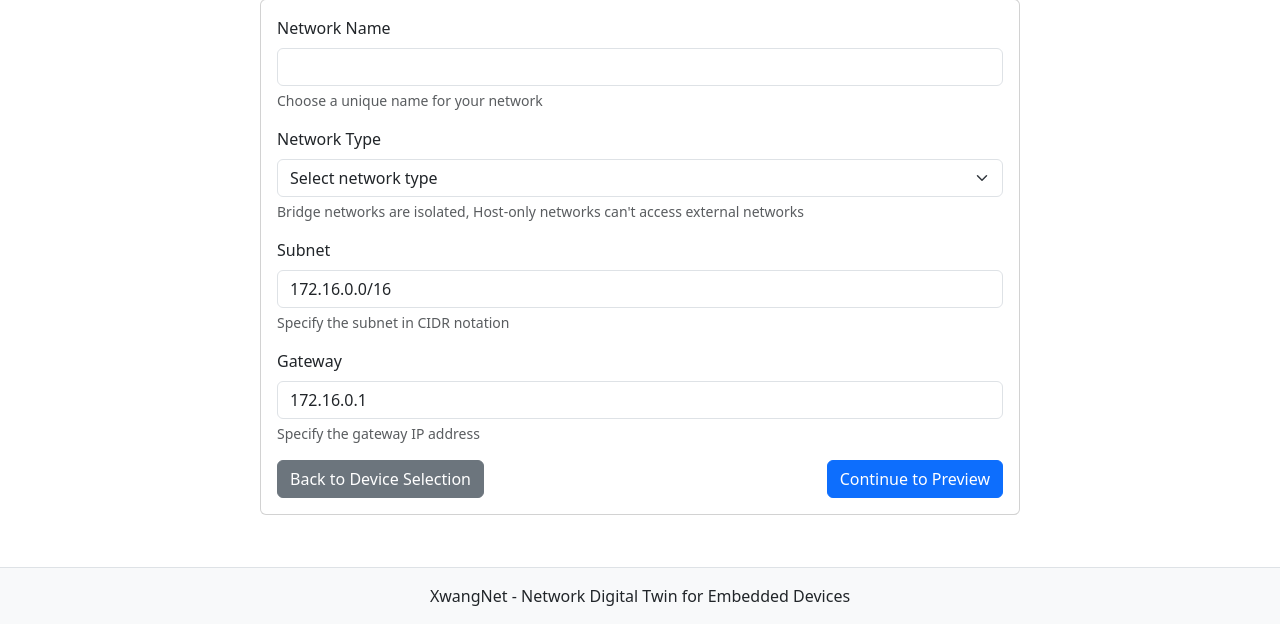
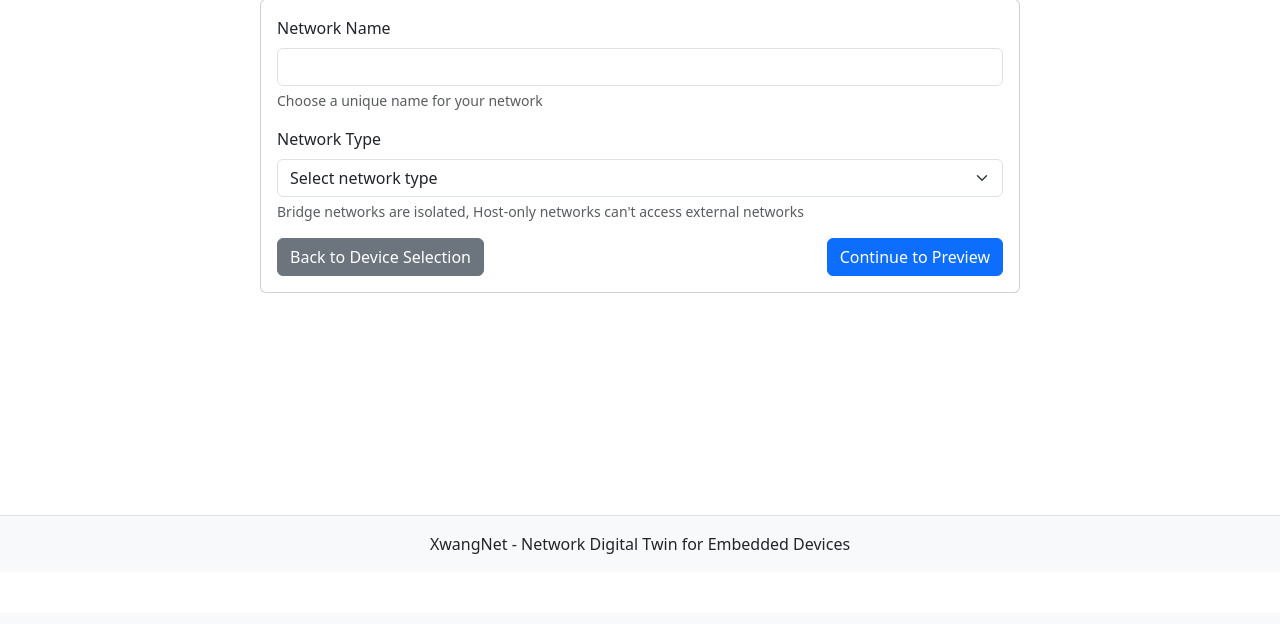
Before and after one commit to LightningGod7/XwangNet, a Django app: page /network/configure/ in a window 1280 px wide. Shown: the part 187-811 px from the top of the page. After the commit the page ends 741 px from the top, so only its background shows below. Run offline with Django 5.2, Linux system fonts and the light colour scheme.

Commit message:
FIX : Remove Subnet when creating network #25

```diff
--- a/xwangnet/forms.py
+++ b/xwangnet/forms.py
@@ -14,7 +14,7 @@
 class NetworkConfigurationForm(forms.ModelForm):
     class Meta:
         model = NetworkConfiguration
-        fields = ['name', 'network_type', 'subnet', 'gateway']
+        fields = ['name', 'network_type']
 
 class DeviceInstanceForm(forms.ModelForm):
     class Meta:
--- a/xwangnet/templates/network_config.html
+++ b/xwangnet/templates/network_config.html
@@ -45,7 +45,7 @@
                     <div class="form-text">Bridge networks are isolated, Host-only networks can't access external networks</div>
                 </div>
 
-                <div class="mb-3">
+                <!-- <div class="mb-3">
                     <label for="id_subnet" class="form-label">Subnet</label>
                     <input type="text"
                            class="form-control {% if form.subnet.errors %}is-invalid{% endif %}"
@@ -77,7 +77,7 @@
                         </div>
                     {% endif %}
                     <div class="form-text">Specify the gateway IP address</div>
-                </div>
+                </div> -->
 
                 <div class="d-flex justify-content-between">
                     <a href="{% url 'device_selection' %}" class="btn btn-secondary">Back to Device Selection</a>
@@ -109,22 +109,22 @@
         })
 
         // Auto-populate gateway based on subnet
-        const subnetInput = document.getElementById('id_subnet')
-        const gatewayInput = document.getElementById('id_gateway')
+        // const subnetInput = document.getElementById('id_subnet')
+        // const gatewayInput = document.getElementById('id_gateway')
 
-        subnetInput.addEventListener('change', function() {
-            try {
-                const subnet = this.value
-                if (subnet.includes('/')) {
-                    const baseIP = subnet.split('/')[0]
-                    const parts = baseIP.split('.')
-                    parts[3] = '1'
-                    gatewayInput.value = parts.join('.')
-                }
-            } catch (e) {
-                console.error('Error auto-populating gateway:', e)
-            }
-        })
+        // subnetInput.addEventListener('change', function() {
+        //     try {
+        //         const subnet = this.value
+        //         if (subnet.includes('/')) {
+        //             const baseIP = subnet.split('/')[0]
+        //             const parts = baseIP.split('.')
+        //             parts[3] = '1'
+        //             gatewayInput.value = parts.join('.')
+        //         }
+        //     } catch (e) {
+        //         console.error('Error auto-populating gateway:', e)
+        //     }
+        // })
 
         // Network type help tooltip
         const networkTypeSelect = document.getElementById('id_network_type')
--- a/xwangnet/views.py
+++ b/xwangnet/views.py
@@ -736,7 +736,7 @@
                 network = client.networks.create(
                     name=db_network.name,
                     driver=db_network.network_type,
-                    ipam=docker.types.IPAMConfig(
+                    # ipam=docker.types.IPAMConfig(
                         pool_configs=[
                             docker.types.IPAMPool(
                                 subnet=db_network.subnet,
@@ -744,7 +744,7 @@
                             )
                         ]
                     )
-                )
+
                 return JsonResponse({'status': 'success', 'message': f'Network {db_network.name} created'})
 
             elif action == 'delete':
```
Also changed, not shown: xwangnet/migrations/0005_alter_networkconfiguration_name.py (added).
